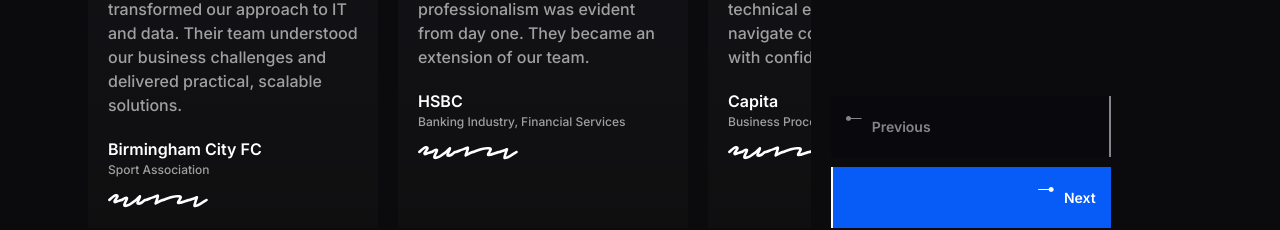
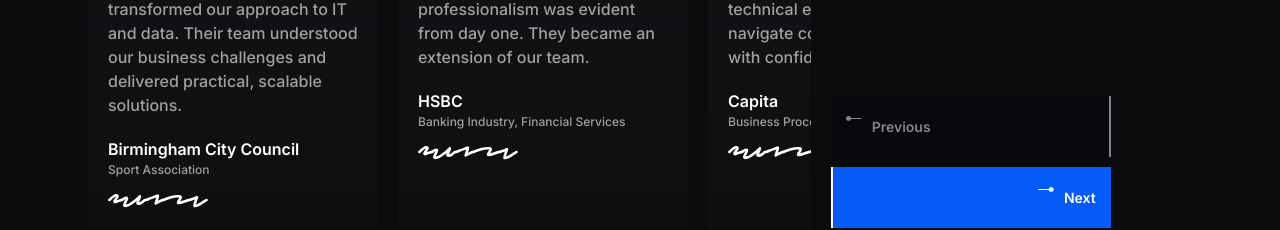
Before and after one commit to Josh-Alhassan/trod-consulting, a Next.js app: page / in a window 1280 px wide. Shown: the part 8318-8548 px from the top of the page. Built offline with nearby package versions, Linux system fonts and the light colour scheme.

Commit message:
typo: fix testimonial name typo

```diff
--- a/app/section/testimonials/Testimonials.tsx
+++ b/app/section/testimonials/Testimonials.tsx
@@ -29,7 +29,7 @@
 const TESTIMONIALS: Testimonial[] = [
   {
     id: '1',
-    name: 'Birmingham City FC',
+    name: 'Birmingham City Council',
     role: 'Sport Association',
     company: '',
     text: 'TROD Consulting completely transformed our approach to IT and data. Their team understood our business challenges and delivered practical, scalable solutions.',
```
